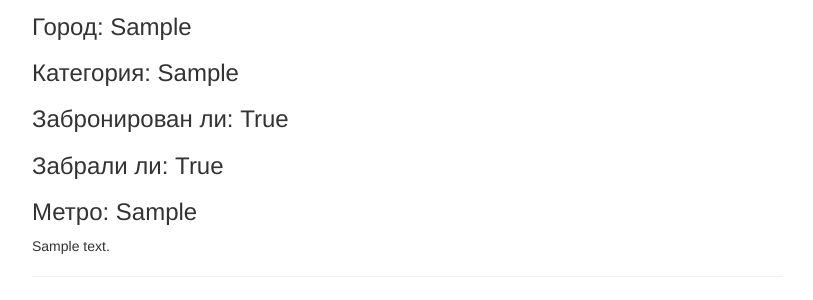
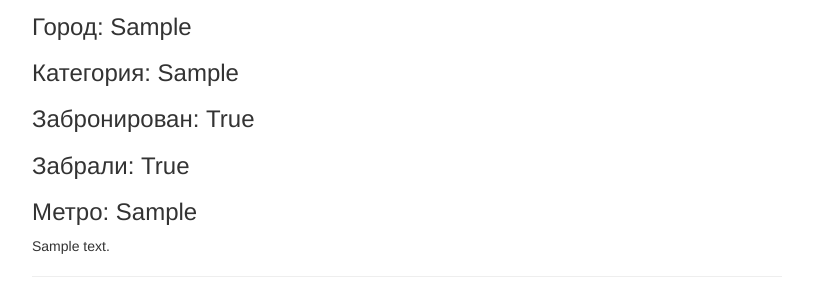
Before and after one commit to nurgalive/Foodsharing_SDD, a Django app: page / in a window 1280 px wide. Shown: the part 160-460 px from the top of the page, without its empty margins (33-846 px from the left). Run offline with Django 3.2, Linux system fonts and the light colour scheme; tables that the repository leaves empty hold one stand-in row (values such as "Sample post"); some libraries are stand-ins or nearby versions.

Commit message:
template fixes

```diff
--- a/tgbot/templates/tgbot/home.html
+++ b/tgbot/templates/tgbot/home.html
@@ -12,8 +12,8 @@
         </div>
         <h3>Город: {{ post.city }}</h3>
         <h3>Категория: {{ post.category }}</h3>
-        <h3>Забронирован ли: {{ post.is_book }}</h3>
-        <h3>Забрали ли: {{ post.is_lost }}</h3>
+        <h3>Забронирован: {{ post.is_book }}</h3>
+        <h3>Забрали: {{ post.is_lost }}</h3>
         <h3>Метро: {{ post.metro }}</h3>
         <p>{{ post.text|linebreaksbr }}</p>
         <hr>
```
